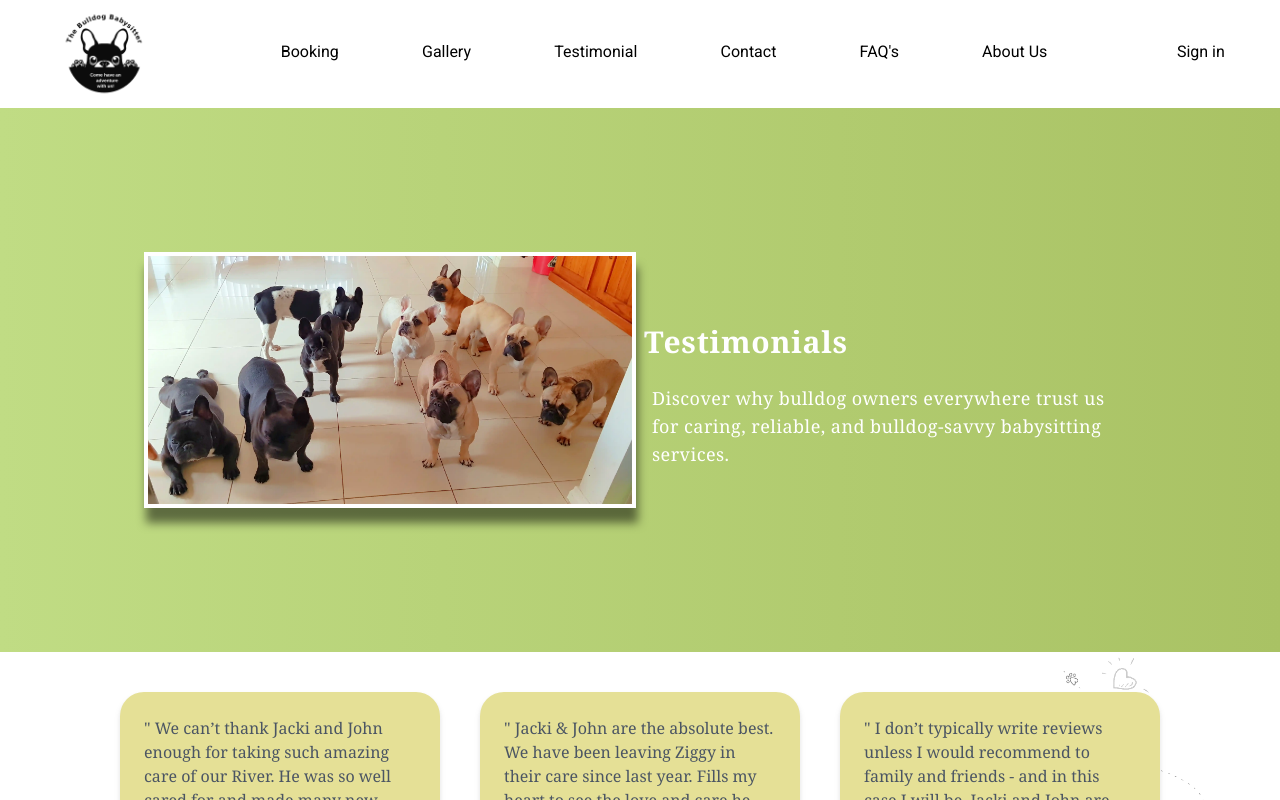
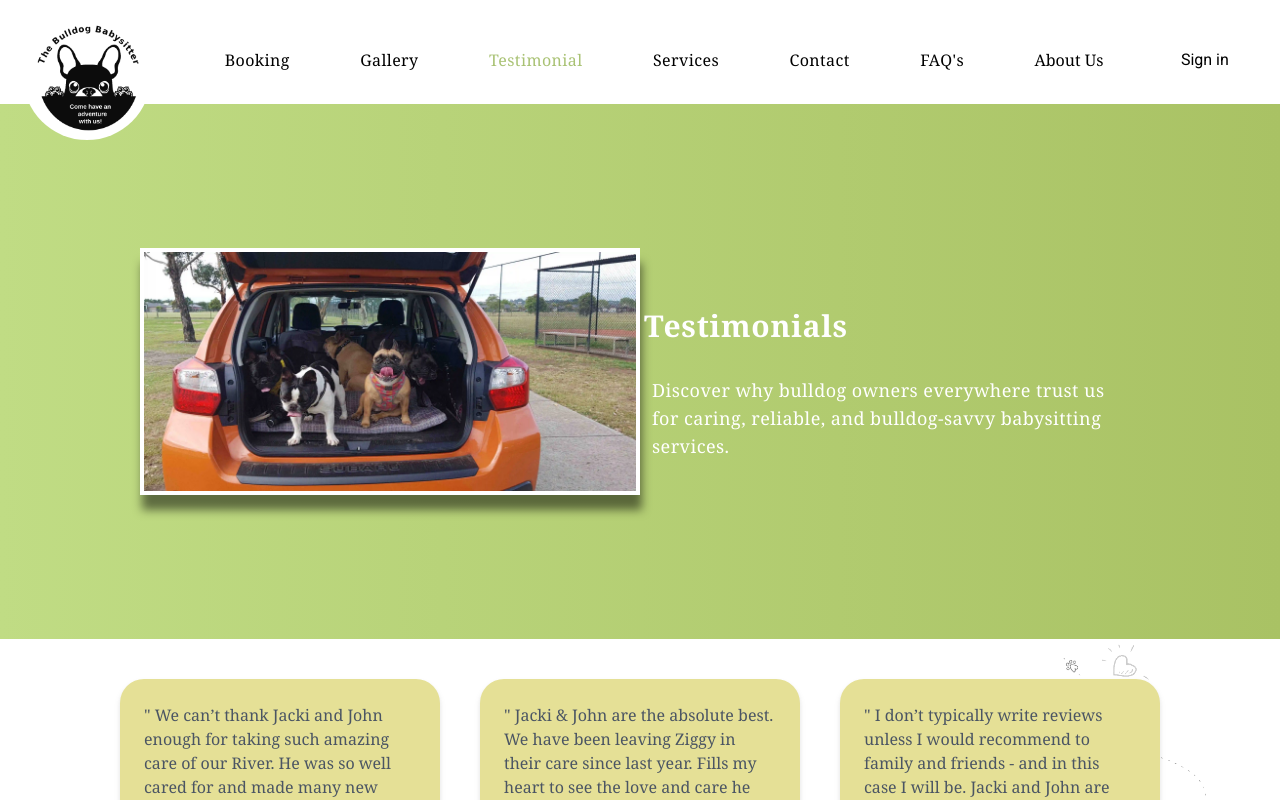
Before and after one commit to sambidrana/bulldog-babysitter-client, a Next.js app: page /testimonials in a window 1280 px wide. Shown: the top 800 px of the page. Built offline with nearby package versions, Linux system fonts and the light colour scheme; no server answers.

Commit message:
services page added

```diff
--- a/app/(components)/AboutUs.jsx
+++ b/app/(components)/AboutUs.jsx
@@ -14,12 +14,12 @@ const AboutUs = () => {
               width={500}
               height={500}
               alt="bulldogFamily"
-              className="min-w-[300px] border-4 border-white drop-shadow-[2px_15px_5px_rgba(0,0,0,0.5)] 2xl:w-full"
+              className="max-w-[270px] md:max-w-[450px]  border-4 border-white drop-shadow-[2px_15px_5px_rgba(0,0,0,0.5)] 2xl:w-full"
             />
           </div>
 
           <div className="mt-10 md:p-10 text-white">
-            <h2 className="mb-4 text-xl md:text-3xl font-serif font-bold tracking-wide">
+            <h2 className="mb-4 text-xl md:text-3xl font-serif font-bold tracking-wide animate-bounce">
               ABOUT US
             </h2>
             <p className="p-2 md:text-lg font-serif tracking-wide">
--- a/app/(components)/BoardingFrom.jsx
+++ b/app/(components)/BoardingFrom.jsx
@@ -8,7 +8,7 @@ import toast, { Toaster } from "react-hot-toast";
 const steps = [
   {
     id: "Step 1",
-    title: "Ownre's Information",
+    title: "Owner's Information",
     fields: ["firstName", "lastName", "phone", "email"],
   },
   {
--- a/app/(components)/ContactUs.jsx
+++ b/app/(components)/ContactUs.jsx
@@ -67,17 +67,17 @@ const ContactUs = () => {
     <>
       <div>
         <div className="grid grid-cols-1 items-center justify-center gap-2 p-8 2xl:p-36 md:grid-cols-2 md:p-24 mt-1 bg-gradient-to-r from-[#c0dc84] to-[#A9C264] md:w-auto min-h-[50vh]">
-          <div className="grid items-center justify-center md:w-auto">
+          <div className="grid items-center justify-center md:w-auto pt-2 md:pt-0">
             <Image
               src="/contactus/contactus.webp"
               alt="Contact Us Image"
               width={300}
               height={300}
-              className="border-4 border-white drop-shadow-[2px_15px_5px_rgba(0,0,0,0.5)] 2xl:w-fit"
+              className="border-4 border-white drop-shadow-[2px_15px_5px_rgba(0,0,0,0.5)] max-w-[200px] md:max-w-[350px] 2xl:w-fit"
             />
           </div>
           <div className="mt-10 text-white">
-            <h2 className="mb-4 text-xl md:text-3xl font-serif font-bold tracking-wide">
+            <h2 className="mb-4 text-xl md:text-3xl font-serif font-bold tracking-wide animate-bounce">
               Contact Us
             </h2>
             <p className="p-2 md:text-lg font-serif tracking-wide">
--- a/app/(components)/Gallery.jsx
+++ b/app/(components)/Gallery.jsx
@@ -17,12 +17,12 @@ const Gallery = () => {
               width={300}
               height={300}
               alt="Main Gallery Image"
-              className="border-4 border-white drop-shadow-[2px_15px_5px_rgba(0,0,0,0.5)] 2xl:w-fit"
+              className="border-4 border-white drop-shadow-[2px_15px_5px_rgba(0,0,0,0.5)] max-w-[220px] md:max-w-[350px] 2xl:w-fit"
               priority
             />
           </div>
           <div className="mt-10 text-white">
-            <h2 className="mb-4 text-xl md:text-3xl font-serif font-bold tracking-wide">
+            <h2 className="mb-4 text-xl md:text-3xl font-serif font-bold tracking-wide animate-bounce">
               Gallery
             </h2>
             <p className="p-2 md:text-lg font-serif tracking-wide">
--- a/app/(components)/Navbar.jsx
+++ b/app/(components)/Navbar.jsx
@@ -15,6 +15,7 @@ import React, { useEffect, useState } from "react";
 const Navbar = () => {
   const { user, isLoaded } = useUser();
   const pathName = usePathname();
+
   const [toggleMenu, setToggleMenu] = useState(true);
   const isAdmin =
     user && user.publicMetadata && user.publicMetadata.role === "admin";
@@ -23,10 +24,14 @@ const Navbar = () => {
     setToggleMenu((prev) => !prev);
   }
 
+  // const activeLink = {pathName}
+
   return (
     <>
-      <nav className="flex justify-between items-center w-[92%] mx-auto p-1">
-        <div className="w-20 md:w-24">
+      {/* <nav className="flex justify-between items-center w-[92%] mx-auto pt-4 pb-6"> */}
+      <nav className="flex justify-between w-[92%] mx-auto pt-5 pb-6 md:pt-10 md:pb-5">
+        <div className="relative bottom-3 right-1  md:bottom-7 md:right-7 md:w-24">
+          <div className="absolute w-20 md:w-32">
             <a href="/">
               <Image
                 src="/logo/logo1.png"
@@ -38,58 +43,103 @@ const Navbar = () => {
               />
             </a>
           </div>
+        </div>
         <div
-          className={`md:static absolute bg-white md:min-h-fit min-h-[60vh] z-50 left-0 duration-500 md:w-auto w-full flex items-center px-5 ${
+          className={`md:static absolute border-b-2 md:border-b-0 bg-white md:min-h-fit min-h-[60vh] z-50 left-0 duration-500 md:w-auto w-full flex items-center px-5 ${
             toggleMenu ? "top-[-100%]" : "top-[11%]"
           }`}
         >
-          <ul className="flex md:flex-row flex-col md:items-center gap-12 md:gap-[4vw]">
-            <li>
+          <ul className="flex md:flex-row flex-col md:items-center gap-10 md:gap-[3vw] font-serif text-black">
+            {/* <li className={pathName === "/" ? "text-[#A9C274]" : "text-black"}>
               <Link
-                className="transition duration-50 hover:bg-[#A9C274] hover:bg-opacity-70 rounded-lg px-4 py-2 hover:text-white hover:shadow-sm"
+                className="tracking-wide transition duration-50 hover:bg-[#A9C274] hover:bg-opacity-70 rounded-lg px-4 py-2 hover:text-white hover:shadow-sm"
+                href="/"
+                onClick={onToggleMenu}
+              >
+                Home
+              </Link>
+            </li> */}
+            <li
+              className={
+                pathName === "/booking" ? "text-[#A9C274]" : "text-black"
+              }
+            >
+              <Link
+                className="tracking-wide transition duration-50 hover:bg-[#A9C274] hover:bg-opacity-70 rounded-lg px-4 py-2 hover:text-white hover:shadow-sm"
                 href="/booking"
                 onClick={onToggleMenu}
               >
                 Booking
               </Link>
             </li>
-            <li>
+            <li
+              className={
+                pathName === "/gallery" ? "text-[#A9C274]" : "text-black"
+              }
+            >
               <Link
-                className="transition duration-50 hover:bg-[#A9C274] hover:bg-opacity-70 rounded-lg px-4 py-2 hover:text-white hover:shadow-sm cursor-pointer"
+                className="tracking-wide transition duration-50 hover:bg-[#A9C274] hover:bg-opacity-70 rounded-lg px-4 py-2 hover:text-white hover:shadow-sm cursor-pointer"
                 href="/gallery"
                 onClick={onToggleMenu}
               >
                 Gallery
               </Link>
             </li>
-            <li>
+            <li
+              className={
+                pathName === "/testimonials" ? "text-[#A9C274]" : "text-black"
+              }
+            >
               <Link
-                className="transition duration-50 hover:bg-[#A9C274] hover:bg-opacity-70 rounded-lg px-4 py-2 hover:text-white hover:shadow-sm cursor-pointer"
+                className="tracking-wide transition duration-50 hover:bg-[#A9C274] hover:bg-opacity-70 rounded-lg px-4 py-2 hover:text-white hover:shadow-sm cursor-pointer"
                 href="/testimonials"
                 onClick={onToggleMenu}
               >
                 Testimonial
               </Link>
             </li>
-            <li>
+            <li
+              className={
+                pathName === "/services" ? "text-[#A9C274]" : "text-black"
+              }
+            >
               <Link
-                className="transition duration-50 hover:bg-[#A9C274] hover:bg-opacity-70 rounded-lg px-4 py-2 hover:text-white hover:shadow-sm cursor-pointer"
+                className="tracking-wide transition duration-50 hover:bg-[#A9C274] hover:bg-opacity-70 rounded-lg px-4 py-2 hover:text-white hover:shadow-sm cursor-pointer"
+                href="/services"
+                onClick={onToggleMenu}
+              >
+                Services
+              </Link>
+            </li>
+            <li
+              className={
+                pathName === "/contact" ? "text-[#A9C274]" : "text-black"
+              }
+            >
+              <Link
+                className="tracking-wide transition duration-50 hover:bg-[#A9C274] hover:bg-opacity-70 rounded-lg px-4 py-2 hover:text-white hover:shadow-sm cursor-pointer"
                 href="/contact"
                 onClick={onToggleMenu}
               >
                 Contact
               </Link>
             </li>
-            <li>
+            <li
+              className={pathName === "/faqs" ? "text-[#A9C274]" : "text-black"}
+            >
               <Link
-                className="transition duration-50 hover:bg-[#A9C274] hover:bg-opacity-70 rounded-lg px-4 py-2 hover:text-white hover:shadow-sm"
+                className="tracking-wide transition duration-50 hover:bg-[#A9C274] hover:bg-opacity-70 rounded-lg px-4 py-2 hover:text-white hover:shadow-sm"
                 href="/faqs"
                 onClick={onToggleMenu}
               >
                 FAQ&apos;s
               </Link>
             </li>
-            <li>
+            <li
+              className={
+                pathName === "/about" ? "text-[#A9C274]" : "text-black"
+              }
+            >
               <Link
                 className="flex transition duration-50 hover:bg-[#A9C274] hover:bg-opacity-70 rounded-lg px-4 py-2 hover:text-white hover:shadow-sm"
                 href="/about"
--- a/app/testimonials/page.js
+++ b/app/testimonials/page.js
@@ -13,15 +13,15 @@ const TestimonialsPage = () => {
           <div className="grid grid-cols-1 items-center justify-center gap-2 p-12 2xl:p-36 md:grid-cols-2 md:p-36 mt-1 bg-gradient-to-r from-[#c0dc84] to-[#A9C264] md:w-auto min-h-[50vh]">
             <div className="grid items-center justify-center md:w-auto">
               <Image
-                src="/testimonial/testimonial3.webp"
+                src="/gallery/g7.webp"
                 width={500}
                 height={500}
-                className="border-4 border-white drop-shadow-[2px_15px_5px_rgba(0,0,0,0.5)] 2xl:w-fit"
+                className="border-4 border-white drop-shadow-[2px_15px_5px_rgba(0,0,0,0.5)] max-w-[300px] md:max-w-[550px] 2xl:w-fit"
                 alt="Testimonial Image."
               />
             </div>
             <div className="mt-10 text-white">
-              <h2 className="mb-4 text-xl md:text-3xl font-serif font-bold tracking-wide">
+              <h2 className="mb-4 text-xl md:text-3xl font-serif font-bold tracking-wide animate-bounce">
                 Testimonials
               </h2>
               <p className="p-2 md:text-lg font-serif tracking-wide">
```
Also changed, not shown: app/(components)/FAQs.jsx (+8 -6 lines), app/(components)/Featured.jsx (+49 -8 lines), app/faqs/page.js (+30 -5 lines), app/services/page.js (added, +86 -0 lines), public/services/sv1.webp (added). Lines whose indentation alone changed are shown as unchanged.
